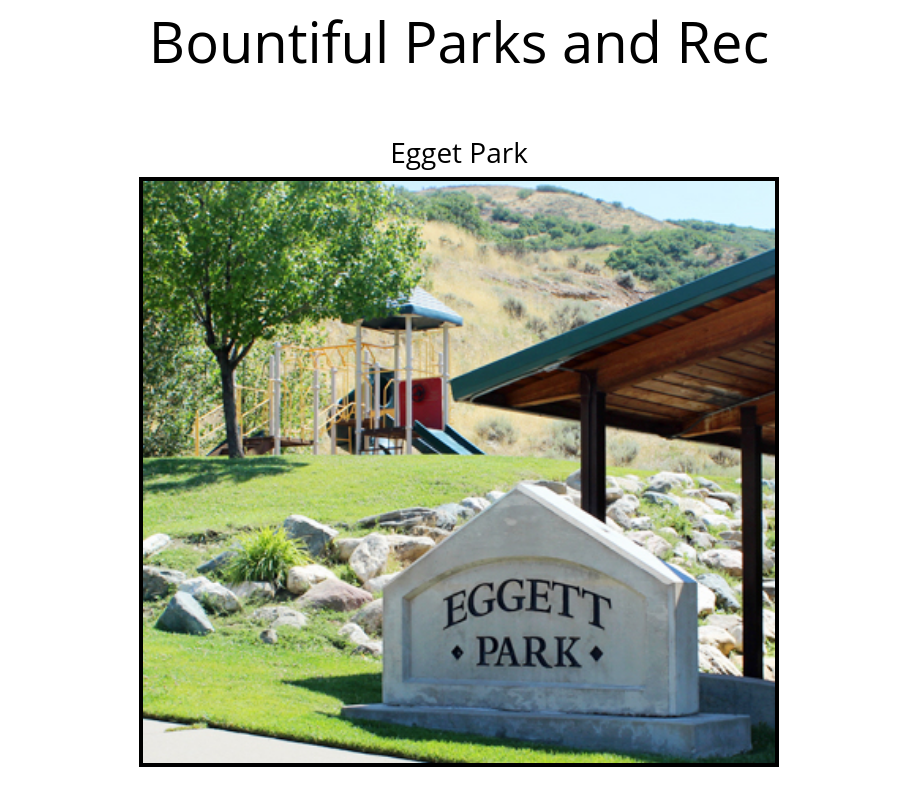
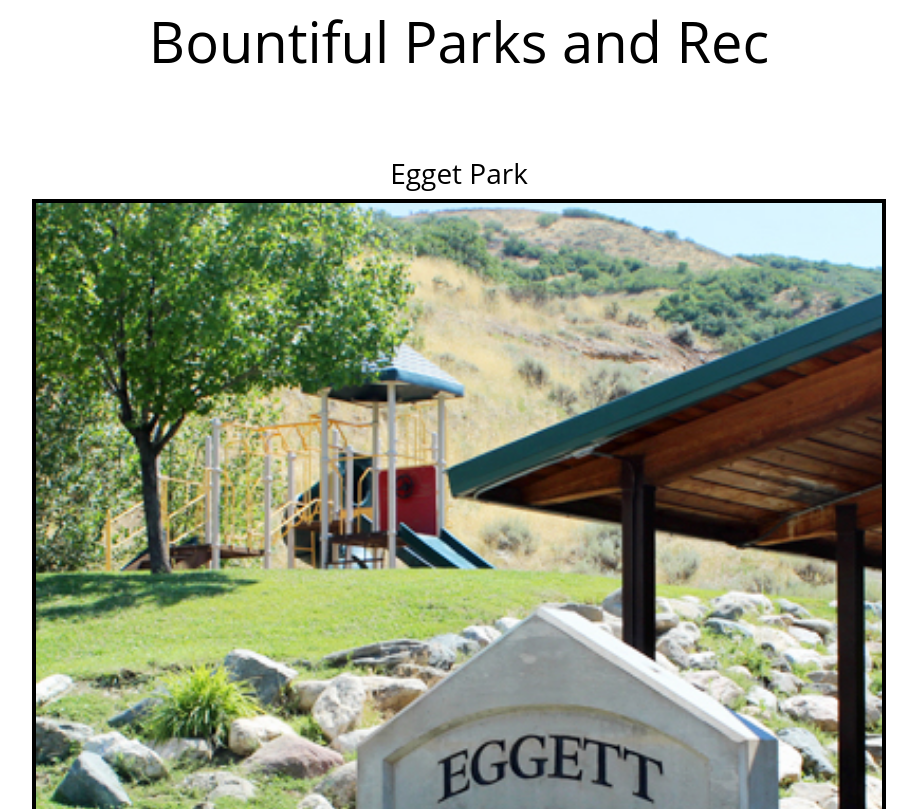
Before and after one commit to Ryan-B/bountifulparks, a website: page static/index.html in a window 1280 px wide. Shown: the part 351-1160 px from the top of the page, without its empty margins (181-1098 px from the left). Drawn offline with nearby package versions, Linux system fonts and the light colour scheme; no server answers.

```diff
--- a/static/index.html
+++ b/static/index.html
@@ -116,7 +116,7 @@
 	}
 	#park_div
 	{
-		width: 50%;
+		width: 66.7%;
 		margin: auto;
 	}
 	#park_img
```
